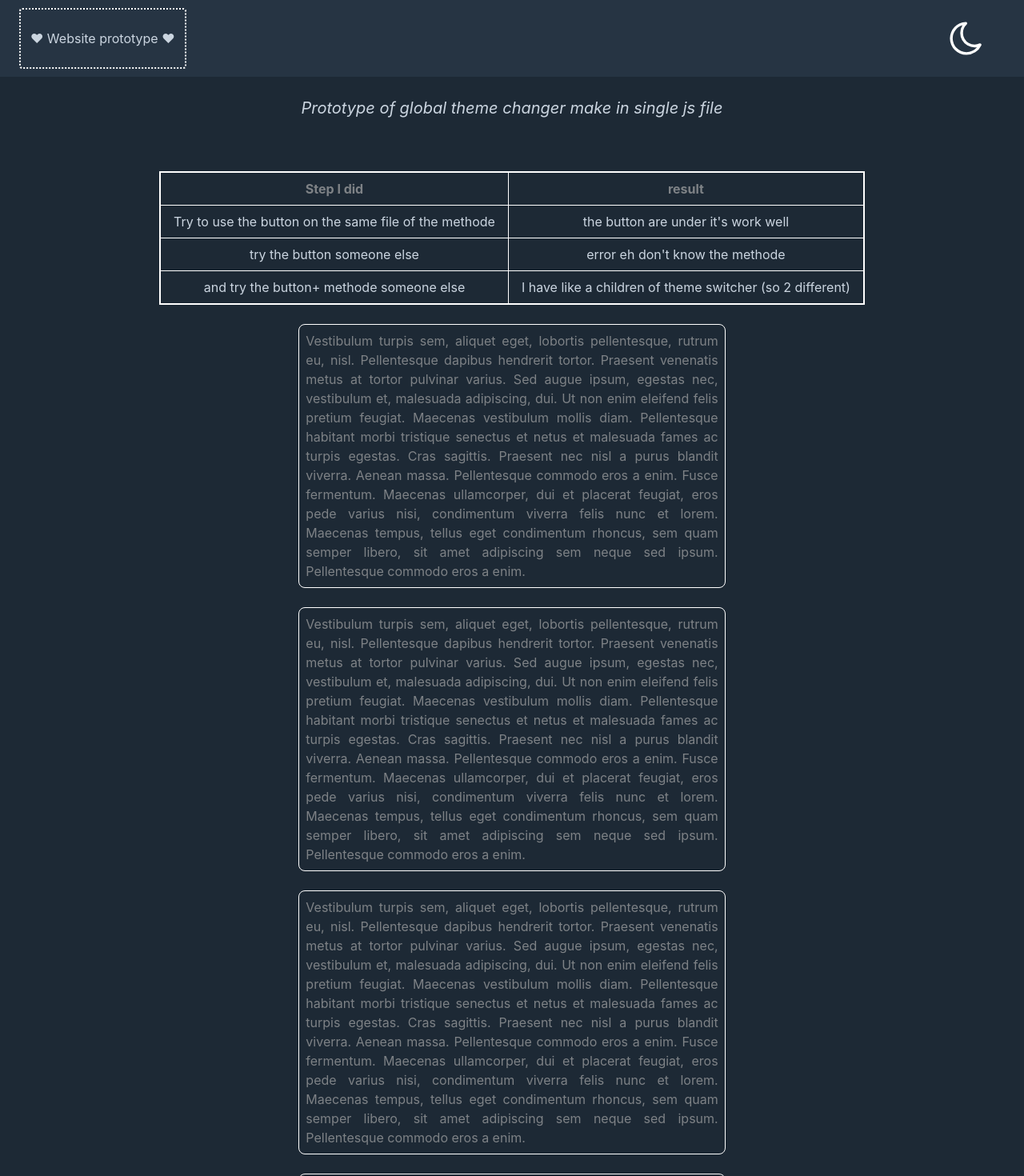
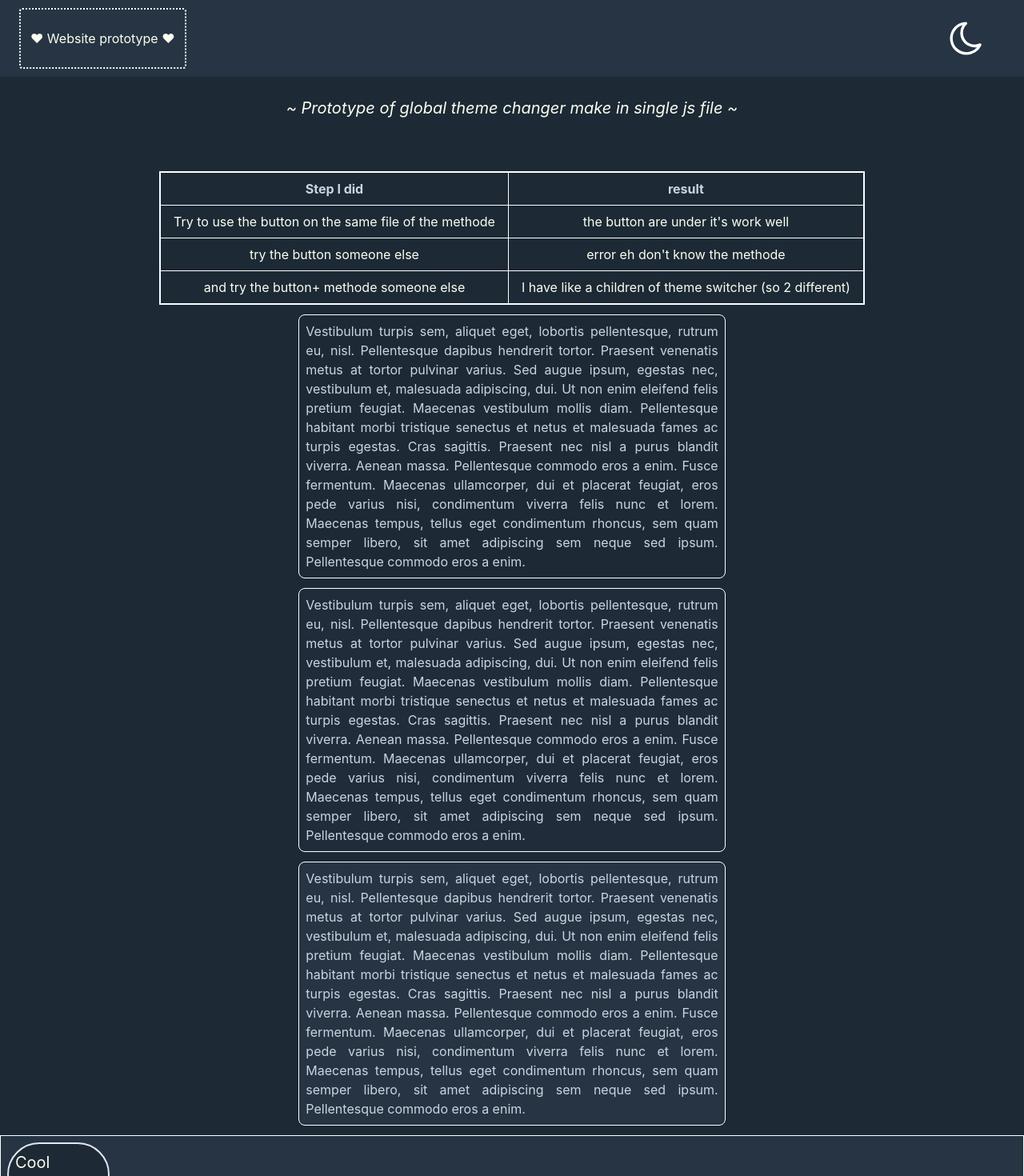
Before and after one commit to AlbertLanne/Theme-switcher-Nuxt-TailwindCSS, a Nuxt app: page / in a window 1280 px wide. Shown: the top 1470 px of the page at 80% size. Built offline with nearby package versions, Linux system fonts and the light colour scheme.

Commit message:
clear code

```diff
--- a/assets/css/tailwind.css
+++ b/assets/css/tailwind.css
@@ -3,25 +3,17 @@
 @import 'tailwindcss/utilities';
 
 
-
-
+/*  need to be setup into tailwind.config.js if you add some new custom color */
 .theme-light {
   --bg-background-primary: #d6e8ee;
   --bg-background-secondary: #dcf7f9;
   --bg-background-tertiary: #badcd6;
-  /*--bg-background-tertiary: #adf2e2;*/
 
-
-  /*--border-border-color-primary:  #1a202c;*/
-
-  /*--bg-background-button: #e4f5ef;*/
-  --bg-background-button-clicked: #bad0ea;
-
+  --bg-background-clicked: #bad0ea;
 
   --text-copy-primary: #0a0a0a;
   --text-copy-secondary: #2b313c;
 
-  /*Couleur contour bouton*/
   --border-border-color-primary:  #1a202c;
 }
 .theme-dark {
@@ -29,11 +21,10 @@
   --bg-background-secondary: #202c39;
   --bg-background-tertiary: #263443;
 
-  /*--bg-background-button: #2c3e50;*/
   --bg-background-button-clicked: #4f6f7f;
 
-  --text-copy-primary: #cbd5e0;
-  --text-copy-secondary: #7e8286;
+  --text-copy-primary: #fbfff0;
+  --text-copy-secondary: #cbd5e0;
 
   --border-border-color-primary: white;
 
--- a/layouts/default.vue
+++ b/layouts/default.vue
@@ -2,17 +2,11 @@
   <div class="min-h-screen flex flex-col bg-background-primary
               text-copy-primary" :class="theme">
 
-
-
-<div class="flex-grow">
-
-    <NavBarre/>
-    <nuxt/>
-
-</div>
+    <div class="flex-grow">
+      <NavBarre/>
+      <nuxt/>
+    </div>
     <NavFooter/>
-
-
   </div>
 </template>
 
@@ -22,54 +16,12 @@
   import NavBarre from "~/components/NavBarre.vue";
 
   export default {
-    // https://www.vuemastery.com/courses/scaling-vue-with-nuxt-js/seo-vue-meta
-    // data() {
-    //     return {
-    //         theme: this.$store.state.theme,
-    //     };
-    // },
-    computed:{
-      theme(){
+    computed: {
+      theme() {
         return this.$store.state.theme;
       }
     },
-    components: {NavFooter, NavBarre, }
+    components: {NavFooter, NavBarre,}
 
   };
 </script>
-
-
-
-
-
-
-
-
-<!--&lt;!&ndash;    ================ This component are only for the test. This button work correctly ================ &ndash;&gt;-->
-<!--<header class="p-6 border-yellow-500 border-2 rounded items-center flex justify-center">-->
-<!--  <div class="text-center  text-red-700 p-2 bg-red-500 items-center justify-center leading-none lg:rounded-full flex lg:inline-flex"-->
-<!--       role="alert">-->
-<!--    <a class=" flex rounded-full bg-background-primary uppercase justify-center px-2 py-1 text-xs font-bold "-->
-<!--       @click.prevent="toggleTheme">-->
-<!--      <picture v-if="theme === 'theme-light'"><img class="m-2 h-8 w-8" src="../assets/img/logo_light_mod.svg"></picture>-->
-<!--      <picture v-else="theme === 'theme-light'"> <img class="m-2 h-8 w-8" src="../assets/img/logo_dark_mod.svg"> </picture>-->
-<!--    </a>-->
-<!--  </div>-->
-<!--</header>-->
-<!--&lt;!&ndash;   ======================================================================================================= &ndash;&gt;-->
-
-<!--&lt;!&ndash;JS FIILE&ndash;&gt;-->
-<!--export default {-->
-<!--data() {-->
-<!--return {-->
-<!--theme: "theme-dark"-->
-<!--};-->
-<!--},-->
-<!--methods: {-->
-<!--toggleTheme() {-->
-<!--this.theme = this.theme === "theme-light" ? "theme-dark" : "theme-light";-->
-<!--}-->
-<!--},-->
-<!--components: {NavBarre, NavFooter,},-->
-
-<!--};-->
--- a/package.json
+++ b/package.json
@@ -1,5 +1,5 @@
 {
-  "name": "ThemeJS_TailwindCSS_NuxtJS",
+  "name": "ThemeSwitcher_TailwindCSS_NuxtJS",
   "version": "1.0.0",
   "description": "Homemade prototype of global theme-changer with vuex",
   "author": "AlbertLanne",
--- a/pages/index.vue
+++ b/pages/index.vue
@@ -2,7 +2,7 @@
   <div class="w-full">
 
     <p class="text-xl mt-6 my-2 text-center text-copy-primary my-16">
-        <i>Prototype of global theme changer make in single js file</i>
+      <i>~ Prototype of global theme changer make in single js file ~</i>
     </p>
 
     <div v-for class="flex justify-center w-full  mx-auto">
@@ -14,7 +14,9 @@
         </tr>
         </thead>
         <tr>
-        <td class="border border-border-color-primary px-4 py-2">Try to use the button on the same file of the methode</td>
+          <td class="border border-border-color-primary px-4 py-2">Try to use the button on the same file of the
+            methode
+          </td>
           <td class="border border-border-color-primary px-4 py-2">the button are under it's work well</td>
         </tr>
         <tr>
@@ -23,25 +25,48 @@
         </tr>
         <tr>
           <td class="border border-border-color-primary px-4 py-2">and try the button+ methode someone else</td>
-        <td class="border border-border-color-primary px-4 py-2">I have like a children of theme switcher (so 2 different)</td>
+          <td class="border border-border-color-primary px-4 py-2">I have like a children of theme switcher (so 2
+            different)
+          </td>
         </tr>
       </table>
     </div>
 
 
+    <p
+      class="bg-background-primary items-center mx-auto my-3 text-justify border border-border-color-primary  rounded-lg p-2  w-5/12  text-center text-copy-secondary text-center">
+      Vestibulum turpis sem, aliquet eget, lobortis pellentesque, rutrum eu, nisl. Pellentesque dapibus hendrerit
+      tortor. Praesent venenatis metus at tortor pulvinar varius. Sed augue ipsum, egestas nec, vestibulum et, malesuada
+      adipiscing, dui. Ut non enim eleifend felis pretium feugiat. Maecenas vestibulum mollis diam. Pellentesque
+      habitant morbi tristique senectus et netus et malesuada fames ac turpis egestas. Cras sagittis. Praesent nec nisl
+      a purus blandit viverra. Aenean massa. Pellentesque commodo eros a enim. Fusce fermentum. Maecenas ullamcorper,
+      dui et placerat feugiat, eros pede varius nisi, condimentum viverra felis nunc et lorem. Maecenas tempus, tellus
+      eget condimentum rhoncus, sem quam semper libero, sit amet adipiscing sem neque sed ipsum. Pellentesque commodo
+      eros a enim.
+    </p>
+    <p
+      class="bg-background-secondary items-center mx-auto my-3 text-justify border border-border-color-primary  rounded-lg p-2  w-5/12  text-center text-copy-secondary text-center">
+      Vestibulum turpis sem, aliquet eget, lobortis pellentesque, rutrum eu, nisl. Pellentesque dapibus hendrerit
+      tortor. Praesent venenatis metus at tortor pulvinar varius. Sed augue ipsum, egestas nec, vestibulum et, malesuada
+      adipiscing, dui. Ut non enim eleifend felis pretium feugiat. Maecenas vestibulum mollis diam. Pellentesque
+      habitant morbi tristique senectus et netus et malesuada fames ac turpis egestas. Cras sagittis. Praesent nec nisl
+      a purus blandit viverra. Aenean massa. Pellentesque commodo eros a enim. Fusce fermentum. Maecenas ullamcorper,
+      dui et placerat feugiat, eros pede varius nisi, condimentum viverra felis nunc et lorem. Maecenas tempus, tellus
+      eget condimentum rhoncus, sem quam semper libero, sit amet adipiscing sem neque sed ipsum. Pellentesque commodo
+      eros a enim.
+    </p>
+    <p
+      class="bg-background-tertiary items-center mx-auto my-3 text-justify border border-border-color-primary  rounded-lg p-2  w-5/12  text-center text-copy-secondary text-center">
+      Vestibulum turpis sem, aliquet eget, lobortis pellentesque, rutrum eu, nisl. Pellentesque dapibus hendrerit
+      tortor. Praesent venenatis metus at tortor pulvinar varius. Sed augue ipsum, egestas nec, vestibulum et, malesuada
+      adipiscing, dui. Ut non enim eleifend felis pretium feugiat. Maecenas vestibulum mollis diam. Pellentesque
+      habitant morbi tristique senectus et netus et malesuada fames ac turpis egestas. Cras sagittis. Praesent nec nisl
+      a purus blandit viverra. Aenean massa. Pellentesque commodo eros a enim. Fusce fermentum. Maecenas ullamcorper,
+      dui et placerat feugiat, eros pede varius nisi, condimentum viverra felis nunc et lorem. Maecenas tempus, tellus
+      eget condimentum rhoncus, sem quam semper libero, sit amet adipiscing sem neque sed ipsum. Pellentesque commodo
+      eros a enim.
+    </p>
 
-    <p class="items-center mx-auto my-6 text-justify border border-border-color-primary  rounded-lg p-2  w-5/12  text-center text-copy-secondary text-center">
-        Vestibulum turpis sem, aliquet eget, lobortis pellentesque, rutrum eu, nisl. Pellentesque dapibus hendrerit tortor. Praesent venenatis metus at tortor pulvinar varius. Sed augue ipsum, egestas nec, vestibulum et, malesuada adipiscing, dui. Ut non enim eleifend felis pretium feugiat. Maecenas vestibulum mollis diam. Pellentesque habitant morbi tristique senectus et netus et malesuada fames ac turpis egestas. Cras sagittis. Praesent nec nisl a purus blandit viverra. Aenean massa. Pellentesque commodo eros a enim. Fusce fermentum. Maecenas ullamcorper, dui et placerat feugiat, eros pede varius nisi, condimentum viverra felis nunc et lorem. Maecenas tempus, tellus eget condimentum rhoncus, sem quam semper libero, sit amet adipiscing sem neque sed ipsum. Pellentesque commodo eros a enim.
-    </p>
-    <p class="items-center mx-auto my-6 text-justify border border-border-color-primary  rounded-lg p-2  w-5/12  text-center text-copy-secondary text-center">
-      Vestibulum turpis sem, aliquet eget, lobortis pellentesque, rutrum eu, nisl. Pellentesque dapibus hendrerit tortor. Praesent venenatis metus at tortor pulvinar varius. Sed augue ipsum, egestas nec, vestibulum et, malesuada adipiscing, dui. Ut non enim eleifend felis pretium feugiat. Maecenas vestibulum mollis diam. Pellentesque habitant morbi tristique senectus et netus et malesuada fames ac turpis egestas. Cras sagittis. Praesent nec nisl a purus blandit viverra. Aenean massa. Pellentesque commodo eros a enim. Fusce fermentum. Maecenas ullamcorper, dui et placerat feugiat, eros pede varius nisi, condimentum viverra felis nunc et lorem. Maecenas tempus, tellus eget condimentum rhoncus, sem quam semper libero, sit amet adipiscing sem neque sed ipsum. Pellentesque commodo eros a enim.
-    </p>
-    <p class="items-center mx-auto my-6 text-justify border border-border-color-primary  rounded-lg p-2  w-5/12  text-center text-copy-secondary text-center">
-      Vestibulum turpis sem, aliquet eget, lobortis pellentesque, rutrum eu, nisl. Pellentesque dapibus hendrerit tortor. Praesent venenatis metus at tortor pulvinar varius. Sed augue ipsum, egestas nec, vestibulum et, malesuada adipiscing, dui. Ut non enim eleifend felis pretium feugiat. Maecenas vestibulum mollis diam. Pellentesque habitant morbi tristique senectus et netus et malesuada fames ac turpis egestas. Cras sagittis. Praesent nec nisl a purus blandit viverra. Aenean massa. Pellentesque commodo eros a enim. Fusce fermentum. Maecenas ullamcorper, dui et placerat feugiat, eros pede varius nisi, condimentum viverra felis nunc et lorem. Maecenas tempus, tellus eget condimentum rhoncus, sem quam semper libero, sit amet adipiscing sem neque sed ipsum. Pellentesque commodo eros a enim.
-    </p>
-    <p class="items-center mx-auto my-6 text-justify border border-border-color-primary  rounded-lg p-2  w-5/12  text-center text-copy-secondary text-center">
-      Vestibulum turpis sem, aliquet eget, lobortis pellentesque, rutrum eu, nisl. Pellentesque dapibus hendrerit tortor. Praesent venenatis metus at tortor pulvinar varius. Sed augue ipsum, egestas nec, vestibulum et, malesuada adipiscing, dui. Ut non enim eleifend felis pretium feugiat. Maecenas vestibulum mollis diam. Pellentesque habitant morbi tristique senectus et netus et malesuada fames ac turpis egestas. Cras sagittis. Praesent nec nisl a purus blandit viverra. Aenean massa. Pellentesque commodo eros a enim. Fusce fermentum. Maecenas ullamcorper, dui et placerat feugiat, eros pede varius nisi, condimentum viverra felis nunc et lorem. Maecenas tempus, tellus eget condimentum rhoncus, sem quam semper libero, sit amet adipiscing sem neque sed ipsum. Pellentesque commodo eros a enim.
-    </p>
   </div>
 </template>
 
--- a/tailwind.config.js
+++ b/tailwind.config.js
@@ -15,7 +15,6 @@ module.exports = {
         primary: 'var(--bg-background-primary)',
         secondary: 'var(--bg-background-secondary)',
         tertiary: 'var(--bg-background-tertiary)',
-        // button: 'var(--border-color-primary)',
 
         form: 'var(--bg-background-form)',
       },
```
Also changed, not shown: components/NavBarre.vue (+4 -20 lines). Lines whose indentation alone changed are shown as unchanged.
